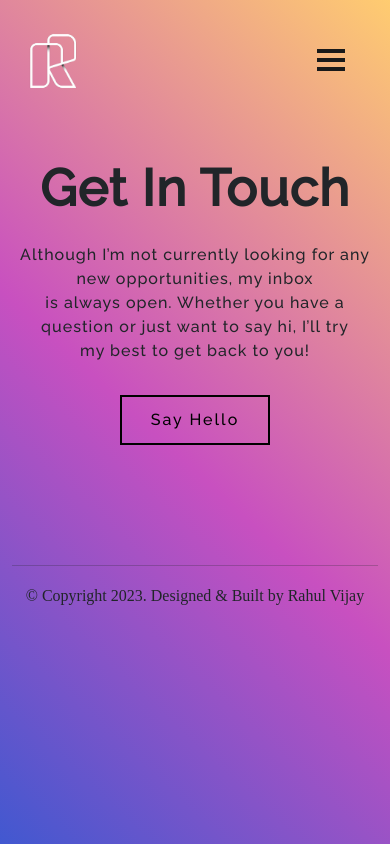
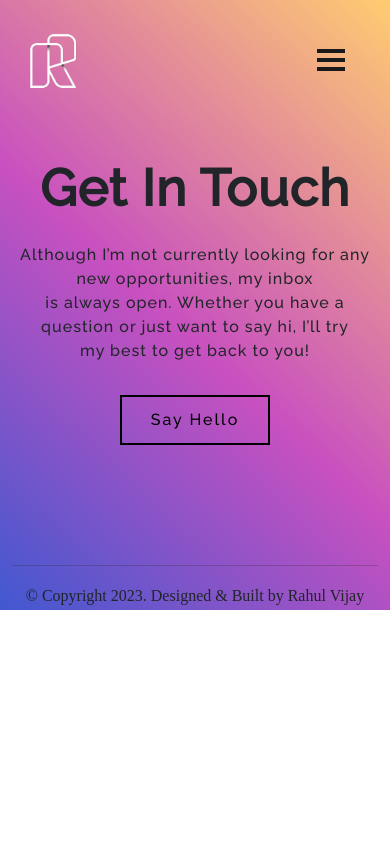
Before and after one commit to rahulvijay81/portfolio, a React (Create React App) app: page /contact in a window 390 px wide. Built offline with nearby package versions, Linux system fonts and the light colour scheme; a web font is replaced by a local one.

Commit message:
style changes

```diff
--- a/src/pages/style.css
+++ b/src/pages/style.css
@@ -466,6 +466,10 @@
   font-family: "Labrada", serif;
 }
 @media (max-width: 767px) {
+  .contactbackground{
+    width: 100%;
+    height: 100%;
+  }
   .line {
     margin-top: 7.5rem;
   }
```
